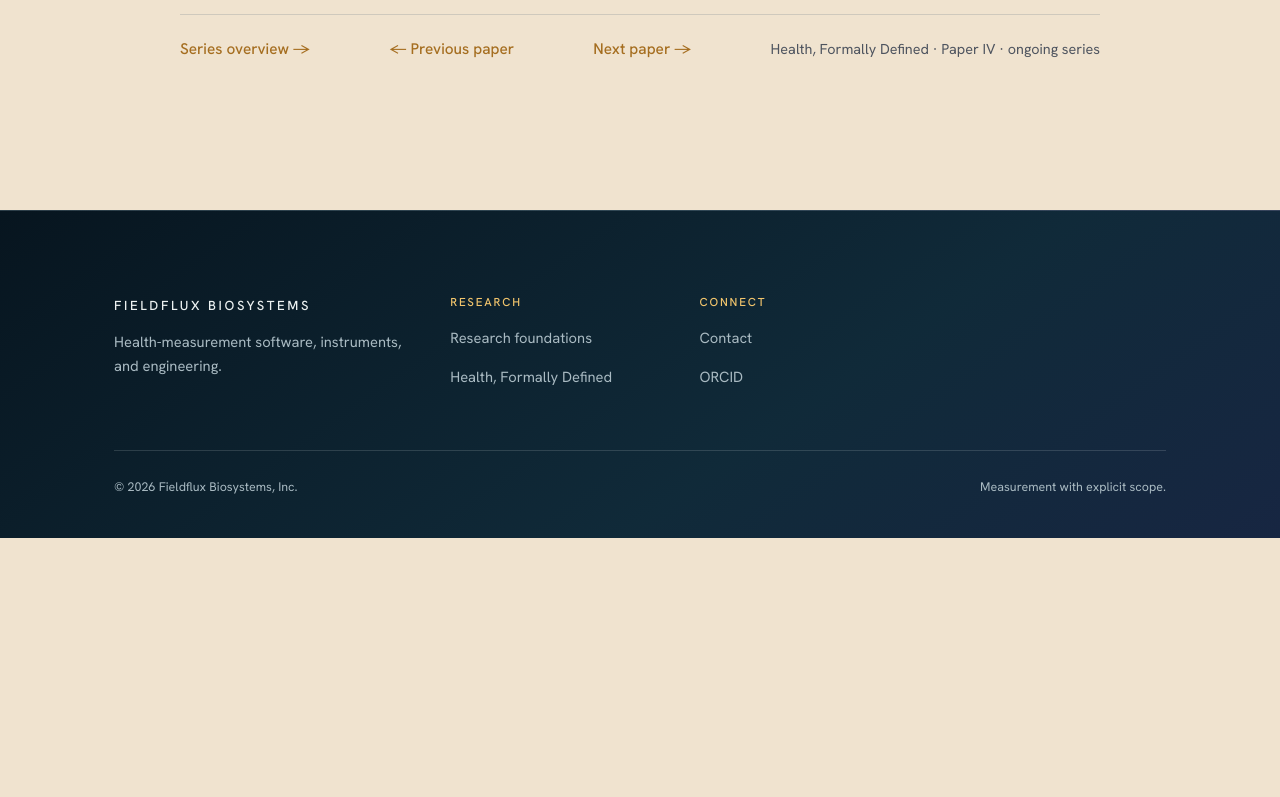
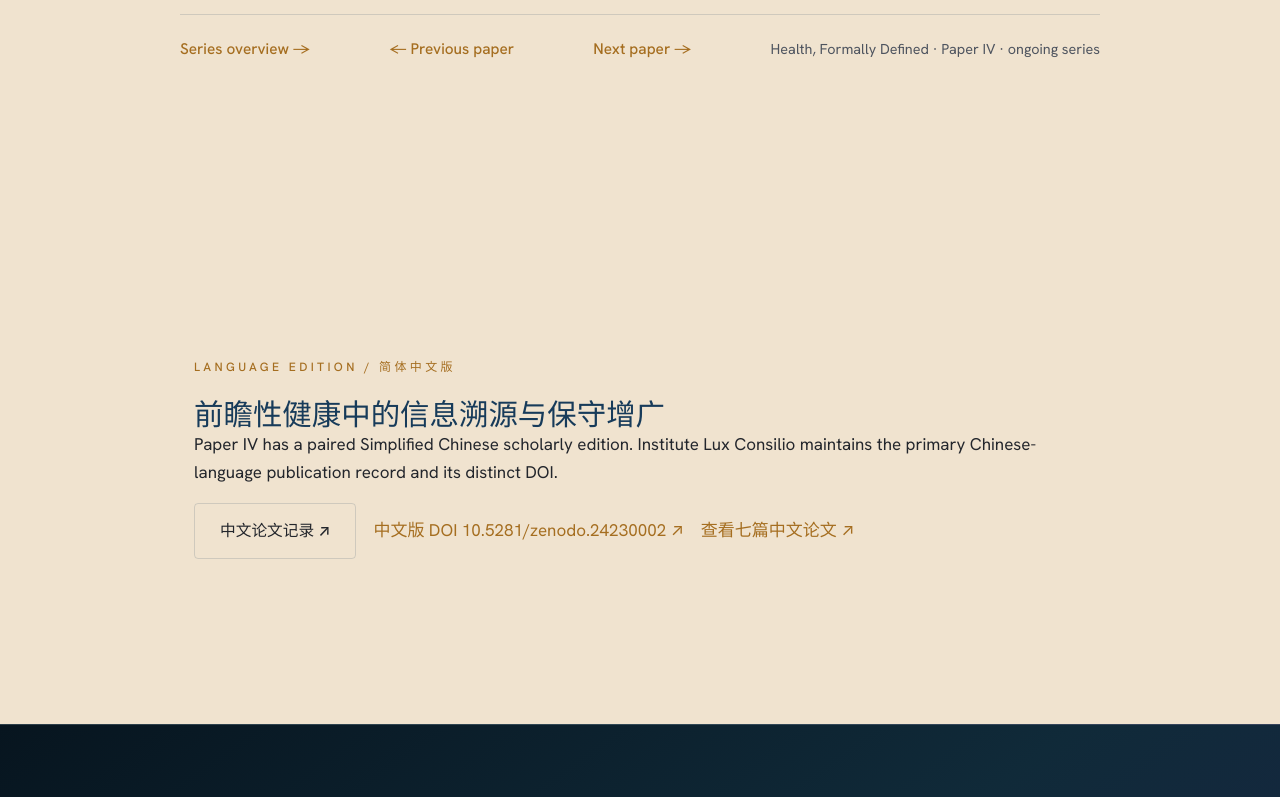
Before and after one commit to zedjames/fieldfluxbiosystems, a plain HTML site: page research-information-provenance-conservative-enrichment-prospective-health.html in a window 1280 px wide. Shown: the part 2000-2797 px from the top of the page. Before the commit the page ends 2538 px from the top, so only its background shows below. Drawn offline with Linux system fonts and the light colour scheme; animation ran at ten frames a second.

Commit message:
Link Chinese Health edition IV from Fieldflux English research record

```diff
--- a/research-information-provenance-conservative-enrichment-prospective-health.html
+++ b/research-information-provenance-conservative-enrichment-prospective-health.html
@@ -45,7 +45,7 @@
     <div class="paper-actions"><a class="btn btn--primary" href="research-information-provenance-conservative-enrichment-prospective-health.pdf" target="_blank" rel="noopener" type="application/pdf">Read PDF on this site ↗</a><a class="btn btn--ghost" href="https://doi.org/10.5281/zenodo.23268803" target="_blank" rel="noopener">Zenodo DOI ↗</a><a class="btn btn--ghost" href="research-series-health-formally-defined.html">Series overview</a></div>
   </div>
   <div class="paper-series-nav"><a class="link-arrow" href="research-series-health-formally-defined.html">Series overview →</a><a class="link-arrow" href="research-representation-sufficiency-prospective-health.html">← Previous paper</a><a class="link-arrow" href="research-prospective-health-declared-specifications.html">Next paper →</a><p class="subtle">Health, Formally Defined · Paper IV · ongoing series</p></div>
-</article></div></section></main>
+</article></div></section><section class="section" aria-label="Simplified Chinese research edition"><div class="wrap" style="max-width:1020px"><p class="eyebrow">Language edition / 简体中文版</p><h2 style="font-size:clamp(22px,2.3vw,30px)" lang="zh-Hans">前瞻性健康中的信息溯源与保守增广</h2><p>Paper IV has a paired Simplified Chinese scholarly edition. Institute Lux Consilio maintains the primary Chinese-language publication record and its distinct DOI.</p><p><a class="btn btn--ghost" href="https://instituteluxconsilio.org/publication-hfd4-zh.html" lang="zh-Hans">中文论文记录 ↗</a>　<a href="https://doi.org/10.5281/zenodo.24230002" target="_blank" rel="noopener">中文版 DOI 10.5281/zenodo.24230002 ↗</a>　<a href="research-health-formally-defined-zh.html" lang="zh-Hans">查看七篇中文论文 ↗</a></p></div></section></main>
 <footer class="footer"><div class="wrap"><div class="footer__top"><div class="footer__brand"><a class="brand" href="index.html"><span class="brand__word">FIELDFLUX&nbsp;BIOSYSTEMS</span></a><p>Health-measurement software, instruments, and engineering.</p></div><div class="footer__col"><h4>Research</h4><ul><li><a href="research.html">Research foundations</a></li><li><a href="research-series-health-formally-defined.html">Health, Formally Defined</a></li></ul></div><div class="footer__col"><h4>Connect</h4><ul><li><a href="contact.html">Contact</a></li><li><a href="https://orcid.org/0009-0000-2120-0739" target="_blank" rel="me noopener">ORCID</a></li></ul></div></div><div class="footer__bottom"><p>© 2026 Fieldflux Biosystems, Inc.</p><p>Measurement with explicit scope.</p></div></div></footer>
 <script src="assets/js/fieldflux.js?v=17" defer></script>
 </body></html>
```
